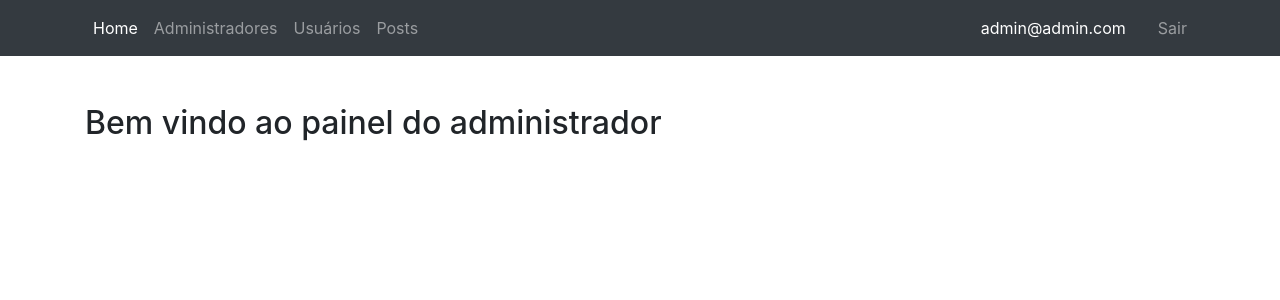
After one commit to rafaelgauderio/rede-social-ruby, a Rails app: page /admin in a window 1280 px wide. The commit adds this page. Shown: the top 300 px of the page. Run offline with Rails 7, Linux system fonts and the light colour scheme; a user stored in the database is signed in; some libraries are stand-ins or nearby versions.

Commit message:
Sign in e Sign out do painel do admin

```diff
--- /dev/null
+++ b/app/controllers/admin/home_controller.rb
@@ -0,0 +1,5 @@
+class Admin::HomeController < AdminController
+
+    def index
+    end
+  end
--- a/app/controllers/admin_controller.rb
+++ b/app/controllers/admin_controller.rb
@@ -1,18 +1,16 @@
 class AdminController < ApplicationController
-
     before_action :authenticate_admin
 
-def authenticate admin
+    def authenticate_admin
       redirect_to new_admin_session_path unless current_admin?
-
     end
 
+
     def current_admin?
-   if current_admin.pressent?
+      if current_admin.present?
         true
       else
         false
       end
     end
-
   end
--- /dev/null
+++ b/app/views/admin/home/index.html.erb
@@ -0,0 +1,2 @@
+
+<h2> Bem vindo ao painel do administrador </h2>
--- /dev/null
+++ b/app/views/layouts/admin/_header.html.erb
@@ -0,0 +1,28 @@
+<nav class="navbar navbar-expand-sm bg-dark navbar-dark">
+  <div class="container">
+    <ul class="navbar-nav">
+      <li class="nav-item <%= current_page?(admin_root_path)? "active" : "" %>">
+      <a class="nav-link">Home</a>
+      </li>
+      <li class="nav-item">
+        <a class="nav-link" href="#">Administradores</a>
+      </li>
+      <li class="nav-item">
+        <a class="nav-link" href="#">Usuários</a>
+      </li>
+      <li class="nav-item">
+        <a class="nav-link" href="#">Posts</a>
+      </li>
+    </ul>
+    <div class="nav-item d-flex">
+      <ul class="navbar-nav">
+        <li class="nav-item">
+          <div class="py-2 mr-4" style="color:#fff;"><%= current_admin.email %></div>
+        </li>
+        <li class="nav-item">
+          <%= link_to("Sair", destroy_admin_session_path, method: :delete, class: "nav-link")%>
+        </li>
+      </ul>
+    </div>
+  </div>
+</nav>
--- a/app/views/layouts/application.html.erb
+++ b/app/views/layouts/application.html.erb
@@ -16,7 +16,5 @@
   </head>
   <body style="height:100%;">
     <%= content_for?(:content) ? yield(:content) : yield %>
-  <body>
-    <%= yield %>
   </body>
 </html>
--- a/config/routes.rb
+++ b/config/routes.rb
@@ -1,4 +1,8 @@
 Rails.application.routes.draw do
-  devise_for :admins
+  devise_for :admins, skip: [:registrations], controllers: {sessions: 'admins/sessions'}
+
+  namespace :admin do
+    root to: "home#index"
+  end
   # For details on the DSL available within this file, see https://guides.rubyonrails.org/routing.html
 end
```
Also changed, not shown: app/controllers/admins/sessions_controller.rb (added, +7 -0 lines). Lines whose indentation alone changed are shown as unchanged.
